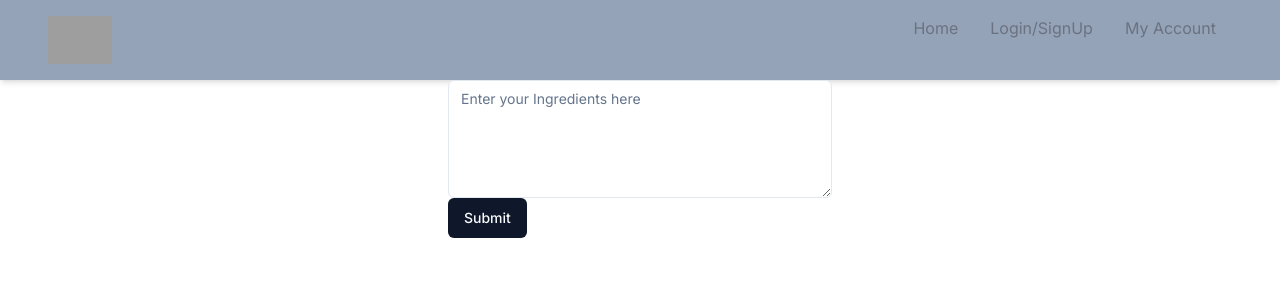
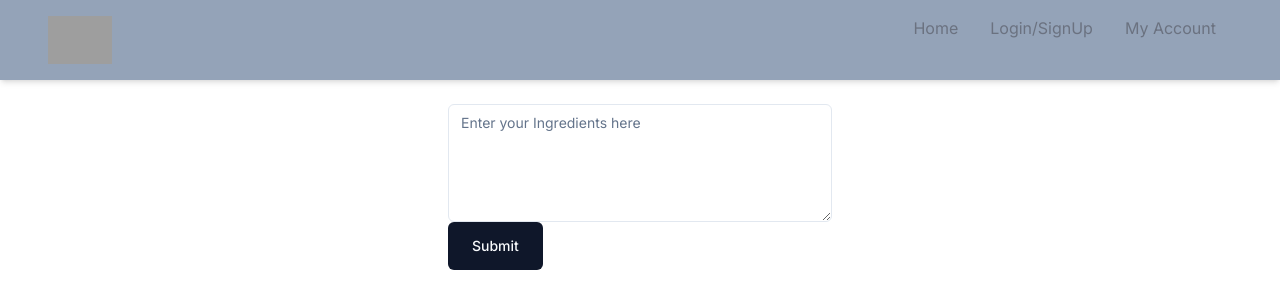
Before and after one commit to Mobiance/cuisine-cycle, a Next.js app: page / in a window 1280 px wide. Shown: the top 308 px of the page. Built offline with nearby package versions, Linux system fonts and the light colour scheme; grey boxes are pictures that could not be loaded.

Commit message:
fetch instructions for the recipe from the api

```diff
--- a/app/_components/search-recipe.jsx
+++ b/app/_components/search-recipe.jsx
@@ -43,7 +43,7 @@ const SearchRecipes = () => {
     };
 
     return (
-    <div className="flex flex-col w-full items-center justify-center">
+        <div className="flex flex-col w-full items-center justify-center py-6">
             <form onSubmit={handleSubmit} className="w-96">
                 <Textarea
                     value={text}
@@ -52,7 +52,7 @@ const SearchRecipes = () => {
                     rows={5}
                     cols={50}
                 />
-        <Button type="submit" disabled={loading}>
+                <Button type="submit" disabled={loading} className="p-6">
                     {loading ? "Loading..." : "Submit"}
                 </Button>
             </form>
@@ -61,8 +61,15 @@ const SearchRecipes = () => {
                 <div>
                     <h2>Recipe Results:</h2>
                     <ul>
-            {response.map((recipe, index) => (
-              <li key={index}><li key={recipe.name}>{recipe.name}: {recipe.description} <li key={recipe.instructions.index}>{recipe.instructions.display_text}</li></li></li>
+                        {response.map((recipe, recipeIndex) => (
+                            <div key={recipeIndex}>
+                                <h2>{recipe.name}:</h2> <h3>{recipe.description}</h3>
+                                <ol>
+                                    {recipe.instructions.map((instruction, instructionIndex) =>
+                                    <li key={instructionIndex}>{instruction.display_text}</li>
+                                    )};
+                                </ol>
+                            </div>
                         ))}
                     </ul>
                 </div>
```
Lines whose indentation alone changed are shown as unchanged.
